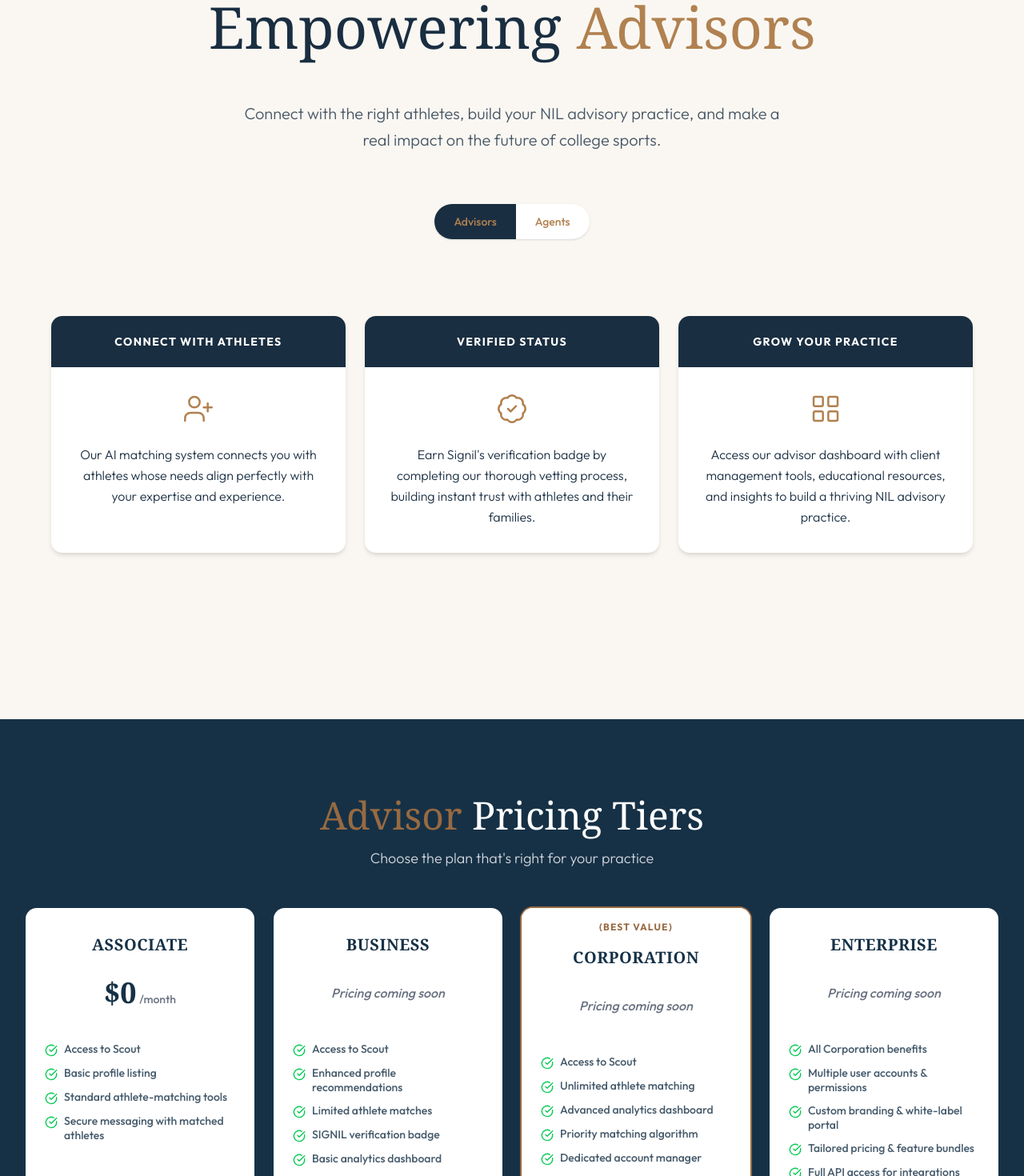
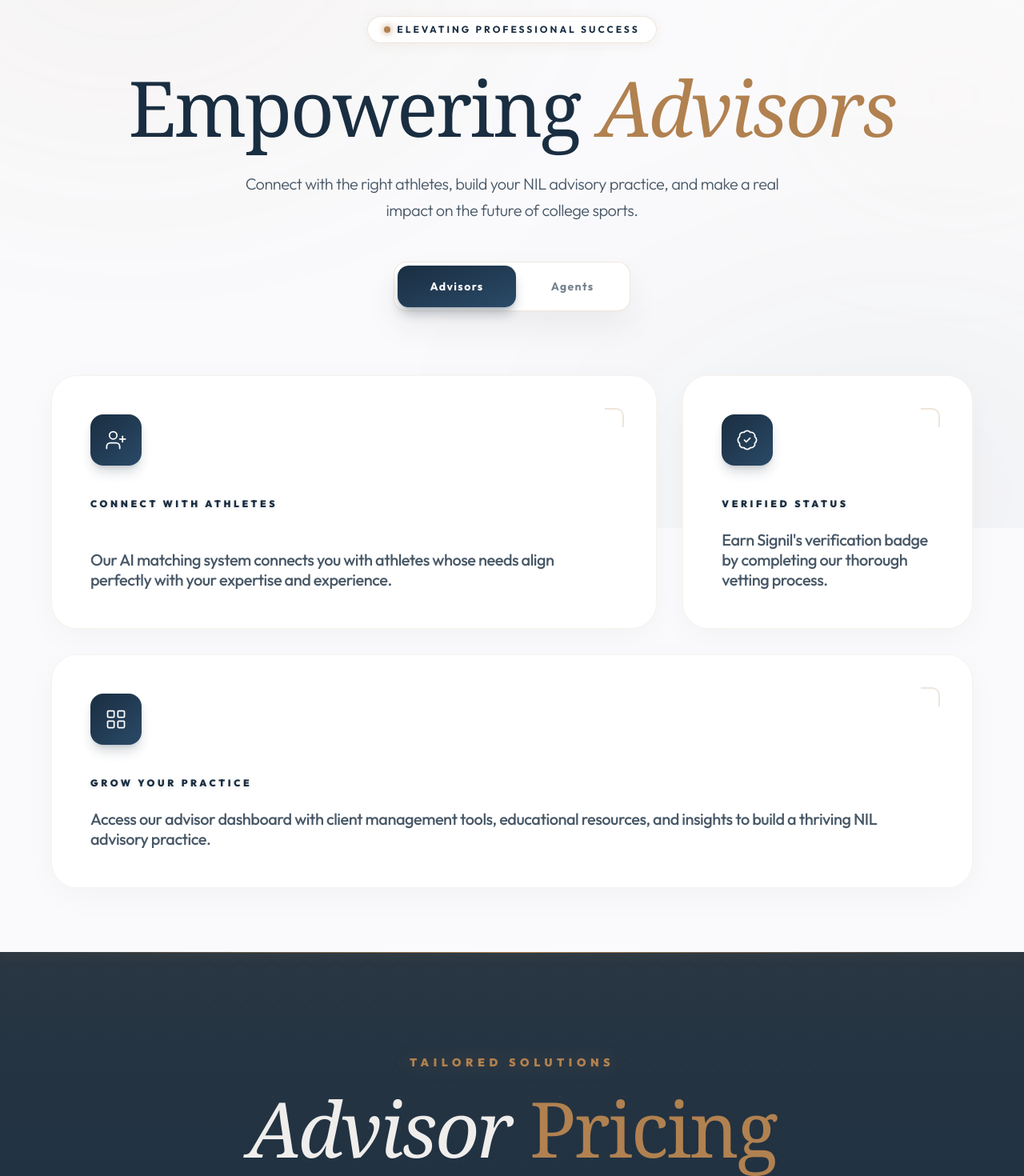
Before and after one commit to bilals2008/signil, a React (Vite) app in the folder client/: page /advisors in a window 1280 px wide. Shown: the part 140-1610 px from the top of the page at 80% size. Built offline with nearby package versions, Linux system fonts and the light colour scheme.

Commit message:
improve atheletes and advisors page

```diff
--- a/client/src/pages/Advisors/AdvisorsPage.jsx
+++ b/client/src/pages/Advisors/AdvisorsPage.jsx
@@ -1,5 +1,5 @@
 // File: client/src/pages/Advisors/AdvisorsPage.jsx
-import React, { useState, useEffect } from 'react';
+import React from 'react';
 import { useLocation, useNavigate } from 'react-router-dom';
 import Navbar from '@/components/layout/Navbar';
 import Footer from '@/components/layout/Footer';
@@ -9,18 +9,9 @@
 const AdvisorsPage = () => {
     const location = useLocation();
     const navigate = useNavigate();
-    const [activeTab, setActiveTab] = useState('advisors');
-
-    useEffect(() => {
-        if (location.hash === '#agents') {
-            setActiveTab('agents');
-        } else {
-            setActiveTab('advisors');
-        }
-    }, [location.hash]);
+    const activeTab = location.hash === '#agents' ? 'agents' : 'advisors';
 
     const handleTabChange = (tab) => {
-        setActiveTab(tab);
         navigate(`#${tab}`);
     };
 
@@ -31,17 +22,20 @@
                 {
                     icon: UserPlus,
                     title: "CONNECT WITH ATHLETES",
-                    description: "Our AI matching system connects you with athletes whose needs align perfectly with your expertise and experience."
+                    description: "Our AI matching system connects you with athletes whose needs align perfectly with your expertise and experience.",
+                    size: "md:col-span-2"
                 },
                 {
                     icon: BadgeCheck,
                     title: "VERIFIED STATUS",
-                    description: "Earn Signil's verification badge by completing our thorough vetting process, building instant trust with athletes and their families."
+                    description: "Earn Signil's verification badge by completing our thorough vetting process.",
+                    size: "md:col-span-1"
                 },
                 {
                     icon: LayoutGrid,
                     title: "GROW YOUR PRACTICE",
-                    description: "Access our advisor dashboard with client management tools, educational resources, and insights to build a thriving NIL advisory practice."
+                    description: "Access our advisor dashboard with client management tools, educational resources, and insights to build a thriving NIL advisory practice.",
+                    size: "md:col-span-3"
                 }
             ]
         },
@@ -51,17 +45,20 @@
                 {
                     icon: Star,
                     title: "CONNECT WITH PURPOSE",
-                    description: "We don't throw you into a pool of noise, Signil curates connections where value and trust come first."
+                    description: "Signil curates connections where value and trust come first.",
+                    size: "md:col-span-1"
+                },
+                {
+                    icon: Target,
+                    title: "SMART ATHLETE DISCOVERY",
+                    description: "Signil's AI surfaces athletes based on your specialization, no more cold outreach, just warm, qualified leads.",
+                    size: "md:col-span-2"
                 },
                 {
                     icon: BadgeCheck,
                     title: "VERIFIED STATUS",
-                    description: "Earn Signil's verification badge by completing our thorough vetting process, building instant trust with athletes and their families."
-                },
-                {
-                    icon: Target,
-                    title: "SMART ATHLETE DISCOVERY",
-                    description: "Signil's AI surfaces athletes based on your specialization, no more cold outreach, just warm, qualified leads."
+                    description: "Earn Signil's verification badge by completing our thorough vetting process, building instant trust with athletes and their families.",
+                    size: "md:col-span-3"
                 }
             ],
             pricingTitle: "Agent Pricing Tiers"
@@ -127,24 +124,43 @@
     ];
 
     return (
-        <div className="min-h-screen w-full bg-[#faf7f2] flex flex-col font-sans">
+        <div className="min-h-screen w-full bg-[#fafafc] flex flex-col font-sans selection:bg-[#b18150]/30">
             <Navbar />
 
+            {/* Rich Mesh Background */}
+            <div className="fixed inset-0 overflow-hidden pointer-events-none z-0">
+                <div className="absolute top-[-20%] left-[-10%] w-[60%] h-[60%] bg-linear-to-br from-[#b18150]/15 via-[#b18150]/05 to-transparent rounded-full blur-[140px] animate-pulse" style={{ animationDuration: '8s' }} />
+                <div className="absolute bottom-[-20%] right-[-10%] w-[60%] h-[60%] bg-linear-to-tl from-[#1a2e41]/15 via-[#1a2e41]/05 to-transparent rounded-full blur-[140px] animate-pulse" style={{ animationDuration: '10s' }} />
+                <div className="absolute top-[20%] right-[-5%] w-[30%] h-[30%] bg-linear-to-bl from-orange-200/10 to-transparent rounded-full blur-[100px]" />
+            </div>
+
             {/* Hero Section */}
-            <div className="pt-32 pb-20 px-4 sm:px-6 lg:px-8 flex flex-col items-center">
-                <div className="max-w-6xl w-full flex flex-col items-center gap-12 text-center">
+            <section className="relative pt-40 pb-20 px-4 sm:px-6 lg:px-8 z-10">
+                <div className="max-w-7xl mx-auto flex flex-col items-center text-center">
+
+                    {/* Eyebrow / Breadcrumb */}
+                    <motion.div
+                        initial={{ opacity: 0, y: 10 }}
+                        animate={{ opacity: 1, y: 0 }}
+                        className="mb-8 px-5 py-2 rounded-full bg-white border border-[#b18150]/20 shadow-[0_2px_15px_rgba(177,129,80,0.1)] inline-flex items-center gap-2"
+                    >
+                        <span className="w-2 h-2 rounded-full bg-[#b18150] shadow-[0_0_8px_#b18150]" />
+                        <span className="text-[10px] sm:text-xs font-bold tracking-[0.25em] text-[#1a2e41] uppercase">
+                            Elevating Professional Success
+                        </span>
+                    </motion.div>
 
                     {/* Heading */}
-                    <h1 className="text-5xl md:text-7xl font-serif font-medium leading-tight">
-                        <span className="text-[#1a2e41]">Empowering </span>
+                    <h1 className="text-6xl md:text-8xl font-serif font-medium tracking-tight mb-8">
+                        <span className="text-[#1a2e41] block sm:inline">Empowering </span>
                         <AnimatePresence mode="wait">
                             <motion.span
                                 key={activeTab}
-                                initial={{ opacity: 0, y: 20 }}
-                                animate={{ opacity: 1, y: 0 }}
-                                exit={{ opacity: 0, y: -20 }}
-                                transition={{ duration: 0.3 }}
-                                className="text-[#b18150] inline-block"
+                                initial={{ opacity: 0, scale: 0.95, filter: 'blur(10px)' }}
+                                animate={{ opacity: 1, scale: 1, filter: 'blur(0px)' }}
+                                exit={{ opacity: 0, scale: 0.95, filter: 'blur(10px)' }}
+                                transition={{ duration: 0.5, ease: [0.22, 1, 0.36, 1] }}
+                                className="text-[#b18150] italic inline-block drop-shadow-sm"
                             >
                                 {content[activeTab].title}
                             </motion.span>
@@ -152,57 +168,70 @@
                     </h1>
 
                     {/* Description */}
-                    <p className="text-[#1a2e41]/80 text-lg md:text-xl font-light leading-relaxed max-w-2xl bg-[#faf7f2] relative z-20">
+                    <p className="text-[#1a2e41]/80 text-lg md:text-xl font-light leading-relaxed max-w-2xl mb-12 tracking-tight">
                         Connect with the right athletes, build your NIL advisory practice, and make a real impact on the future of college sports.
                     </p>
 
-                    {/* Tab Toggle (Refined Design) */}
-                    <div className="inline-flex bg-white rounded-full overflow-hidden shadow-sm mt-4">
+                    {/* Tab Toggle (Premium Colorized Design) */}
+                    <div className="relative p-1 bg-white border border-[#b18150]/20 rounded-2xl shadow-[0_20px_40px_rgba(0,0,0,0.06)] inline-flex gap-1 mb-20 group">
+                        {['advisors', 'agents'].map((tab) => (
                             <button
-                            onClick={() => handleTabChange('advisors')}
-                            className={`px-6 py-3 text-sm font-medium transition-colors duration-200 ${activeTab === 'advisors'
-                                ? 'bg-[#1a2e41] text-[#b18150]'
-                                : 'bg-transparent text-[#b18150] hover:bg-gray-100'
+                                key={tab}
+                                onClick={() => handleTabChange(tab)}
+                                className={`relative px-10 py-4 text-sm font-bold tracking-widest transition-all duration-500 rounded-xl z-10 ${activeTab === tab
+                                    ? 'text-white'
+                                    : 'text-[#1a2e41]/60 hover:text-[#1a2e41]'
                                     }`}
                             >
-                            Advisors
+                                {activeTab === tab && (
+                                    <motion.div
+                                        layoutId="activeTabBadge"
+                                        className="absolute inset-0 bg-linear-to-br from-[#1a2e41] to-[#2a4a68] rounded-xl shadow-lg shadow-[#1a2e41]/30 -z-10"
+                                        transition={{ type: 'spring', bounce: 0.2, duration: 0.6 }}
+                                    />
+                                )}
+                                <span className="capitalize">{tab}</span>
                             </button>
-                        <button
-                            onClick={() => handleTabChange('agents')}
-                            className={`px-6 py-3 text-sm font-medium transition-colors duration-200 ${activeTab === 'agents'
-                                ? 'bg-[#1a2e41] text-[#faf7f2]'
-                                : 'bg-transparent text-[#b18150] hover:bg-gray-100'
-                                }`}
-                        >
-                            Agents
-                        </button>
+                        ))}
                     </div>
 
-                    {/* Cards Grid */}
-                    <div className="grid grid-cols-1 md:grid-cols-3 gap-6 w-full mt-12 mb-32">
+                    {/* Bento Features Grid */}
+                    <div className="grid grid-cols-1 md:grid-cols-3 gap-8 w-full max-w-6xl mx-auto">
                         <AnimatePresence mode='wait'>
                             {content[activeTab].cards.map((card, idx) => (
                                 <motion.div
                                     key={activeTab + idx}
-                                    initial={{ opacity: 0, y: 20 }}
+                                    initial={{ opacity: 0, y: 30 }}
                                     animate={{ opacity: 1, y: 0 }}
-                                    exit={{ opacity: 0, scale: 0.95 }}
-                                    transition={{ duration: 0.4, delay: idx * 0.1 }}
-                                    className="flex flex-col rounded-xl overflow-hidden shadow-md bg-white h-full"
+                                    exit={{ opacity: 0, scale: 0.98, transition: { duration: 0.2 } }}
+                                    transition={{ duration: 0.6, delay: idx * 0.1, ease: [0.22, 1, 0.36, 1] }}
+                                    className={`group relative flex flex-col p-12 rounded-4xl overflow-hidden ${card.size || ''}
+                                        bg-white border border-[#b18150]/10 shadow-[0_10px_40px_rgba(0,0,0,0.03)]
+                                        hover:shadow-[0_30px_60px_rgba(177,129,80,0.15)] transition-all duration-700 hover:-translate-y-2`}
                                 >
-                                    {/* Card Header (Dark Navy) */}
-                                    <div className="bg-[#1a2e41] py-4 px-2 flex items-center justify-center min-h-16">
-                                        <span className="text-white font-bold text-sm tracking-widest uppercase text-center">
+                                    {/* Colorized Glass Highlight */}
+                                    <div className="absolute inset-0 bg-linear-to-br from-[#b18150]/05 via-transparent to-[#1a2e41]/03 opacity-0 group-hover:opacity-100 transition-opacity duration-700 pointer-events-none" />
+                                    <div className="absolute -right-20 -top-20 w-40 h-40 bg-[#b18150]/05 rounded-full blur-3xl group-hover:bg-[#b18150]/10 transition-colors duration-700" />
+
+                                    <div className="relative z-10 h-full flex flex-col items-start text-left">
+                                        <div className="mb-auto w-full">
+                                            <div className="relative w-16 h-16 rounded-2xl bg-linear-to-br from-[#1a2e41] to-[#2a4a68] flex items-center justify-center mb-10 shadow-lg shadow-[#1a2e41]/20 group-hover:shadow-[#b18150]/40 group-hover:from-[#b18150] group-hover:to-[#d4a373] transition-all duration-500">
+                                                <card.icon className="w-7 h-7 text-white transition-transform duration-500 group-hover:scale-110 stroke-[1.5]" />
+                                                <div className="absolute inset-0 rounded-2xl bg-[#b18150] blur-xl opacity-0 group-hover:opacity-30 transition-opacity duration-500" />
+                                            </div>
+                                            <h3 className="text-[#1a2e41] font-black text-xs tracking-[0.3em] uppercase mb-6 drop-shadow-sm">
                                                 {card.title}
-                                        </span>
+                                            </h3>
                                         </div>
 
-                                    {/* Card Body (White) */}
-                                    <div className="p-8 flex flex-col items-center text-center gap-6 flex-1">
-                                        <card.icon className="w-10 h-10 text-[#b18150] stroke-[1.5]" />
-                                        <p className="text-[#1a2e41] text-base leading-relaxed font-light">
+                                        <p className="text-[#1a2e41]/80 text-xl leading-tight font-medium tracking-tight transition-colors duration-500">
                                             {card.description}
                                         </p>
+                                    </div>
+
+                                    {/* Corner Detail (Colorized) */}
+                                    <div className="absolute top-0 right-0 p-10 opacity-20 group-hover:opacity-100 transition-all duration-500">
+                                        <div className="w-6 h-6 border-t-2 border-r-2 border-[#b18150] rounded-tr-lg" />
                                     </div>
                                 </motion.div>
                             ))}
@@ -210,73 +239,98 @@
                     </div>
 
                 </div>
-            </div>
+            </section>
 
-            {/* Pricing Section (Dark Navy Background) */}
-            <div className="w-full bg-[#163146] py-24 px-4 sm:px-6 lg:px-8 flex flex-col items-center">
-                <div className="max-w-7xl w-full flex flex-col items-center gap-12">
+            {/* Pricing Section (High Contrast Dark Theme) */}
+            <section className="relative w-full bg-[#1a2e41] py-32 px-4 sm:px-6 lg:px-8 z-10 overflow-hidden">
+                {/* Enhanced Background Pattern */}
+                <div className="absolute inset-0 opacity-[0.05] pointer-events-none"
+                    style={{ backgroundImage: `radial-gradient(#b18150 2px, transparent 2px)`, backgroundSize: '40px 40px' }}
+                />
+                <div className="absolute top-0 left-0 w-full h-[500px] bg-linear-to-b from-[#b18150]/10 to-transparent pointer-events-none" />
+                <div className="absolute top-0 left-1/2 -translate-x-1/2 w-full h-px bg-linear-to-r from-transparent via-[#b18150] to-transparent shadow-[0_0_15px_#b18150]" />
 
-                    {/* Dynamic Pricing Title */}
-                    <div className="text-center space-y-4">
-                        <h2 className="text-4xl md:text-5xl font-serif text-white">
-                            <span className="text-[#986a41]">
+                <div className="max-w-7xl mx-auto flex flex-col items-center">
+
+                    <div className="text-center mb-24 space-y-6">
+                        <motion.span
+                            initial={{ opacity: 0 }}
+                            whileInView={{ opacity: 1 }}
+                            className="text-[#b18150] text-sm font-black tracking-[0.4em] uppercase block drop-shadow-[0_0_10px_rgba(177,129,80,0.3)]"
+                        >
+                            Tailored Solutions
+                        </motion.span>
+                        <h2 className="text-5xl md:text-8xl font-serif text-white tracking-tight leading-none">
+                            <span className="italic font-light text-white/95">
                                 {activeTab === 'advisors' ? 'Advisor' : 'Agent'}
-                            </span> Pricing Tiers
+                            </span>
+                            <span className="text-[#b18150]"> Pricing</span>
                         </h2>
-                        <p className="text-gray-300 font-light text-lg">
-                            Choose the plan that's right for your practice
+                        <p className="text-white/60 font-medium text-xl max-w-xl mx-auto tracking-tight">
+                            Strategic tiers designed to scale with your professional ambitions.
                         </p>
                     </div>
 
-                    {/* Pricing Cards Grid */}
-                    <div className="grid grid-cols-1 md:grid-cols-2 xl:grid-cols-4 gap-6 w-full">
+                    {/* Pricing Bento Grid (Colorized) */}
+                    <div className="grid grid-cols-1 md:grid-cols-2 lg:grid-cols-4 gap-6 w-full">
                         {pricingTiers.map((tier, idx) => (
-                            <div
+                            <motion.div
                                 key={idx}
-                                className={`relative flex flex-col bg-white rounded-xl overflow-hidden ${tier.isBestValue ? 'ring-2 ring-[#986a41]' : ''}`}
+                                initial={{ opacity: 0, y: 20 }}
+                                whileInView={{ opacity: 1, y: 0 }}
+                                transition={{ delay: idx * 0.1 }}
+                                viewport={{ once: true }}
+                                className={`group relative flex flex-col p-10 rounded-4xl border-2 transition-all duration-500
+                                    ${tier.isBestValue
+                                        ? 'bg-white/10 border-[#b18150] shadow-[0_20px_50px_rgba(177,129,80,0.2)] pt-16'
+                                        : 'bg-white/05 border-white/10 hover:border-[#b18150]/40'}`}
                             >
                                 {tier.isBestValue && (
-                                    <div className="bg-white text-[#986a41] font-bold text-xs uppercase tracking-widest text-center py-2 pt-4">
-                                        (BEST VALUE)
+                                    <div className="absolute -top-5 left-1/2 -translate-x-1/2 z-20">
+                                        <div className="px-5 py-2 bg-[#b18150] rounded-full shadow-lg shadow-[#b18150]/40 transform group-hover:scale-110 transition-transform">
+                                            <span className="text-[9px] font-black text-white uppercase tracking-[0.25em] whitespace-nowrap">Most Popular</span>
+                                        </div>
                                     </div>
                                 )}
 
-                                <div className={`p-6 flex flex-col items-center text-center gap-4 flex-1 ${tier.isBestValue ? 'pt-2' : 'pt-8'}`}>
-                                    <h3 className="text-[#163146] font-serif font-bold text-xl uppercase tracking-wide">
+                                <div className="mb-12 text-left">
+                                    <h3 className="text-[#b18150] font-black text-xs tracking-[0.3em] uppercase mb-5">
                                         {tier.name}
                                     </h3>
-
-                                    <div className="min-h-[60px] flex flex-col justify-center">
+                                    <div className="flex items-baseline gap-2">
                                         {tier.price.includes('soon') ? (
-                                            <span className="text-gray-500 italic font-medium">{tier.price}</span>
+                                            <span className="text-white text-3xl font-serif italic opacity-60">Coming Soon</span>
                                         ) : (
-                                            <div className="flex items-baseline justify-center gap-1 text-[#163146]">
-                                                <span className="text-4xl font-serif font-bold">{tier.price}</span>
-                                                <span className="text-gray-500 font-medium text-sm">{tier.period}</span>
-                                            </div>
+                                            <>
+                                                <span className="text-6xl font-serif font-bold text-white tracking-tighter drop-shadow-md">{tier.price}</span>
+                                                <span className="text-white/50 text-sm font-bold tracking-widest">{tier.period}</span>
+                                            </>
                                         )}
                                     </div>
+                                </div>
 
-                                    {/* Features List */}
-                                    <ul className="flex flex-col gap-3 text-left w-full mt-4 flex-1">
+                                <ul className="space-y-5 mb-12 flex-1">
                                     {tier.features.map((feature, i) => (
-                                            <li key={i} className="flex items-start gap-2 text-sm text-[#163146]/80 font-medium leading-tight">
-                                                <CheckCircle className="w-4 h-4 text-green-500 shrink-0 mt-0.5" />
-                                                <span>{feature}</span>
+                                        <li key={i} className="flex items-center gap-4 text-base text-white/80 font-medium tracking-tight group-hover:text-white transition-colors duration-300">
+                                            <div className="w-2 h-2 rounded-full bg-[#b18150] shadow-[0_0_8px_#b18150] group-hover:scale-125 transition-transform" />
+                                            {feature}
                                         </li>
                                     ))}
                                 </ul>
 
-                                    <button className="w-full bg-[#986a41] hover:bg-[#855a35] text-white font-semibold rounded-full py-3 text-sm transition-colors shadow-md mt-6">
+                                <button className={`w-full py-5 rounded-2xl text-[10px] font-black uppercase tracking-[0.3em] transition-all duration-500
+                                    ${tier.isBestValue
+                                        ? 'bg-[#b18150] text-white hover:bg-white hover:text-[#1a2e41] shadow-xl shadow-[#b18150]/20'
+                                        : 'bg-white/10 text-white hover:bg-[#b18150] border border-white/20'}`}>
                                     {tier.buttonText}
                                 </button>
+
+                                <div className="absolute inset-0 bg-linear-to-br from-[#b18150]/05 to-transparent opacity-0 group-hover:opacity-100 transition-opacity rounded-4xl pointer-events-none" />
+                            </motion.div>
+                        ))}
                     </div>
                 </div>
-                        ))}
-                    </div>
-
-                </div>
-            </div>
+            </section>
 
             <Footer />
         </div>
```
Also changed, not shown: client/src/pages/Athletes/AthletesPage.jsx (+38 -37 lines). Lines whose indentation alone changed are shown as unchanged.
